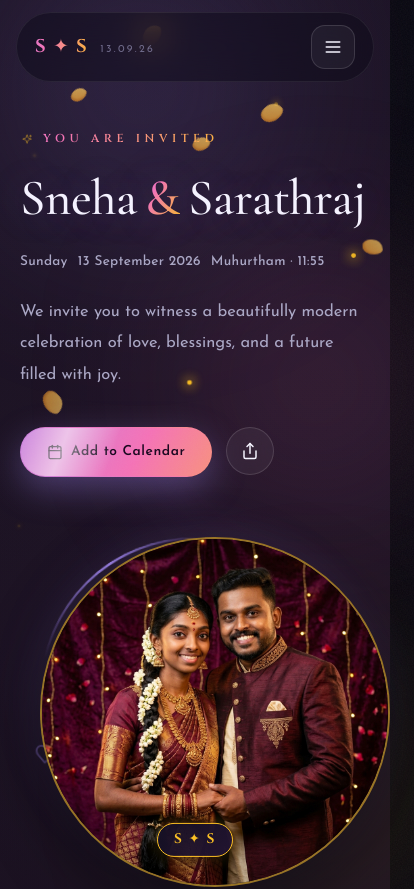
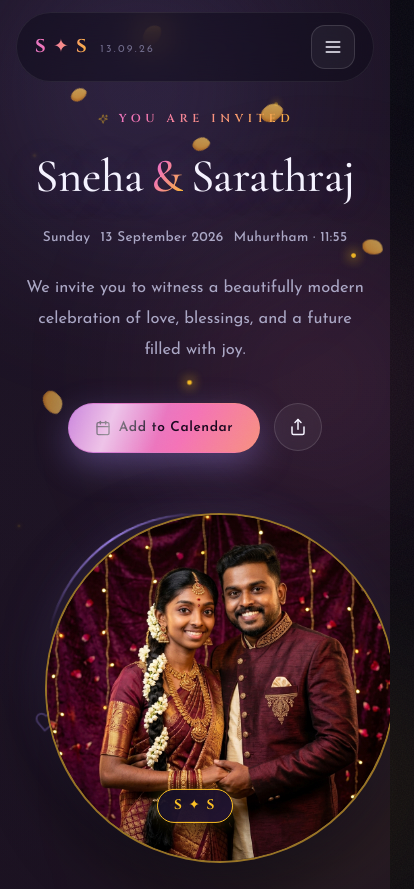
Before and after one commit to aneeshaji/wed-platform, a React (Vite) app: page / in a window 390 px wide. Shown: the top 889 px of the page, 414 px wide, since content can reach past the window. Built offline with nearby package versions, Linux system fonts and the light colour scheme.

Commit message:
Style updates

```diff
--- a/index.html
+++ b/index.html
@@ -5,6 +5,7 @@
     <link rel="icon" type="image/svg+xml" href="/favicon.svg" />
     <meta name="viewport" content="width=device-width, initial-scale=1.0" />
     <title>Sneha &amp; Sarathraj — Wedding Invitation</title>
+    <meta name="title" content="Sneha &amp; Sarathraj — Wedding Invitation" />
     <meta
       name="description"
       content="Join us to celebrate the wedding of Sneha &amp; Sarathraj on Sunday, 13 September 2026 at 11:55 AM — Bhama Auditorium, Ammachanmukku, Koottikada, Mayyanad, Kollam, Kerala."
@@ -16,10 +17,11 @@
       property="og:description"
       content="Join us to celebrate the wedding of Sneha &amp; Sarathraj on Sunday, 13 September 2026 at 11:55 AM — Bhama Auditorium, Ammachanmukku, Koottikada, Mayyanad, Kollam, Kerala."
     />
-    <meta property="og:image" content="https://sneha-sarath.wed.framezlabs.store/images/couple_hero.png" />
-    <meta property="og:image:width" content="1024" />
-    <meta property="og:image:height" content="1024" />
-    <meta property="og:image:type" content="image/png" />
+    <meta property="og:image" content="https://sneha-sarath.wed.framezlabs.store/og-image.jpg" />
+    <meta property="og:image:secure_url" content="https://sneha-sarath.wed.framezlabs.store/og-image.jpg" />
+    <meta property="og:image:type" content="image/jpeg" />
+    <meta property="og:image:width" content="600" />
+    <meta property="og:image:height" content="600" />
     <meta property="og:site_name" content="Sneha &amp; Sarathraj" />
     <meta property="og:locale" content="en_IN" />
     <meta name="twitter:card" content="summary_large_image" />
@@ -28,7 +30,7 @@
       name="twitter:description"
       content="Join us on Sunday, 13 September 2026 at 11:55 AM — Bhama Auditorium, Mayyanad, Kollam, Kerala."
     />
-    <meta name="twitter:image" content="https://sneha-sarath.wed.framezlabs.store/images/couple_hero.png" />
+    <meta name="twitter:image" content="https://sneha-sarath.wed.framezlabs.store/og-image.jpg" />
   </head>
   <body>
     <div id="root"></div>
--- a/src/App.css
+++ b/src/App.css
@@ -1,13 +1,20 @@
-/* ---------- Layout shell ---------- */
+html,
+body {
+  overflow-x: hidden;
+  max-width: 100vw;
+}
 
 .page {
   position: relative;
   min-height: 100vh;
+  overflow-x: hidden;
+  width: 100%;
 }
 
 .page > main {
   position: relative;
   z-index: 1;
+  overflow-x: hidden;
 }
 
 /* ---------- Ambient atmosphere ---------- */
@@ -2127,23 +2134,52 @@
   .hero {
     grid-template-columns: 1fr;
     min-height: auto;
-    padding-top: 130px;
+    padding-top: 110px;
+    text-align: center;
+  }
+
+  .hero-copy {
+    display: flex;
+    flex-direction: column;
+    align-items: center;
+    text-align: center;
+  }
+
+  .hero-title {
+    justify-content: center;
+  }
+
+  .hero-date {
+    justify-content: center;
+  }
+
+  .hero-lead {
+    margin-inline: auto;
+  }
+
+  .hero-cta {
+    justify-content: center;
   }
 
   .hero-visual {
     min-height: auto;
-    margin-top: 28px;
+    margin: 28px auto 0;
     width: 100%;
+    display: flex;
+    align-items: center;
+    justify-content: center;
   }
 
   .medallion {
-    width: min(350px, 88vw);
-    height: min(350px, 88vw);
+    width: min(340px, 84vw);
+    height: min(340px, 84vw);
+    margin: 0 auto;
   }
 
   .medallion-caricature-frame {
-    width: min(290px, 74vw);
-    height: min(290px, 74vw);
+    width: min(280px, 70vw);
+    height: min(280px, 70vw);
+    margin: 0 auto;
   }
 }
 
@@ -2170,12 +2206,13 @@
   }
 
   .hero-title {
-    font-size: clamp(2.8rem, 13vw, 4.4rem);
+    font-size: clamp(2.6rem, 12vw, 4.2rem);
   }
 
   .hero-date {
     gap: 10px;
     font-size: 0.85rem;
+    justify-content: center;
   }
 
   .hero-sep {
@@ -2187,13 +2224,15 @@
   }
 
   .medallion {
-    width: min(310px, 86vw);
-    height: min(310px, 86vw);
+    width: min(300px, 82vw);
+    height: min(300px, 82vw);
+    margin: 0 auto;
   }
 
   .medallion-caricature-frame {
-    width: min(260px, 72vw);
-    height: min(260px, 72vw);
+    width: min(250px, 68vw);
+    height: min(250px, 68vw);
+    margin: 0 auto;
   }
 
   .scroll-cue {
```
Also changed, not shown: public/og-image.jpg (added).
